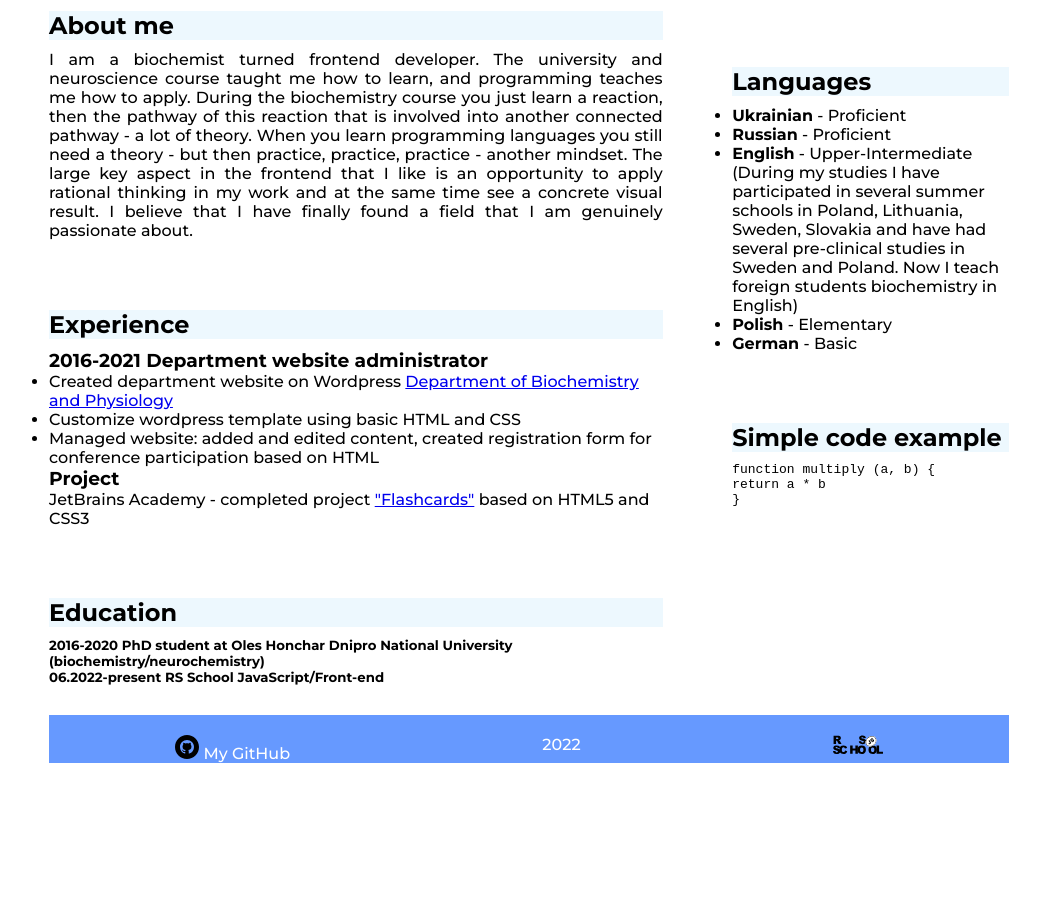
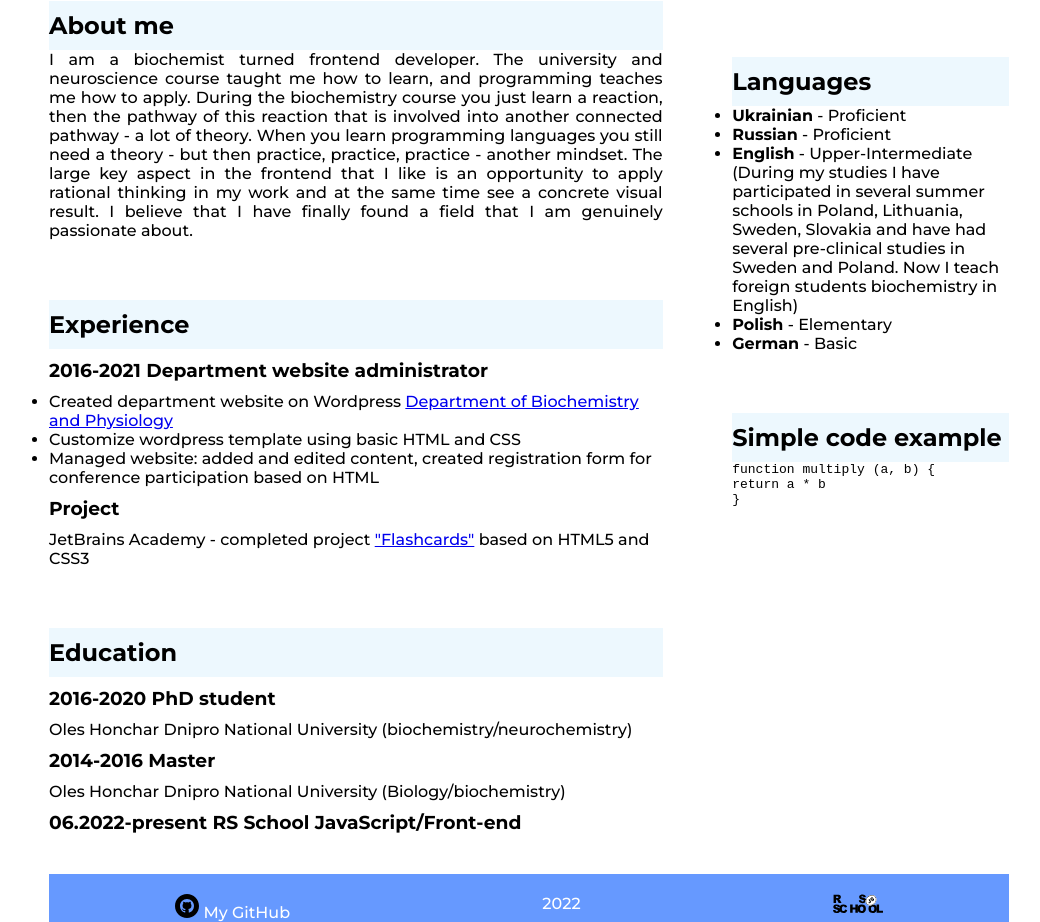
Before and after one commit to dr-leno/rsschool-cv, a plain HTML site: page index.html in a window 1280 px wide. Shown: the part 501-1423 px from the top of the page, without its empty margins (111-1151 px from the left). Before the commit the page ends 1264 px from the top, so only its background shows below. Drawn offline with Linux system fonts and the light colour scheme.

Commit message:
fix: change headings in education section

```diff
--- a/index.html
+++ b/index.html
@@ -68,9 +68,13 @@
                 </section>
                 <section id="education">
                     <h2>Education</h2>
-                    <h5>2016-2020 PhD student at Oles Honchar Dnipro National University
-                        (biochemistry/neurochemistry)</h5>
-                    <h5>06.2022-present RS School JavaScript/Front-end</h5>
+                    <h3>2016-2020 PhD student</h3>
+                    <p>Oles Honchar Dnipro National University
+                        (biochemistry/neurochemistry)
+                    </p>
+                    <h3>2014-2016 Master</h3>
+                    <p>Oles Honchar Dnipro National University (Biology/biochemistry)</p>
+                    <h3>06.2022-present RS School JavaScript/Front-end</h3>
                 </section>
             </div>
             <div class="right-column">
@@ -128,5 +132,4 @@ return a * b
         </footer>
     </div>
 </body>
-
 </html>
--- a/styles/style.css
+++ b/styles/style.css
@@ -37,8 +37,11 @@ header {
     justify-content: space-between;
 }
 h2 {
-    margin: 10px 0 10px 0;
+    padding: 10px 0;
     background-color: #EDF8FE;
+}
+h3{
+    padding: 10px 0;
 }
 .left-column {
     width: 66%;
```
